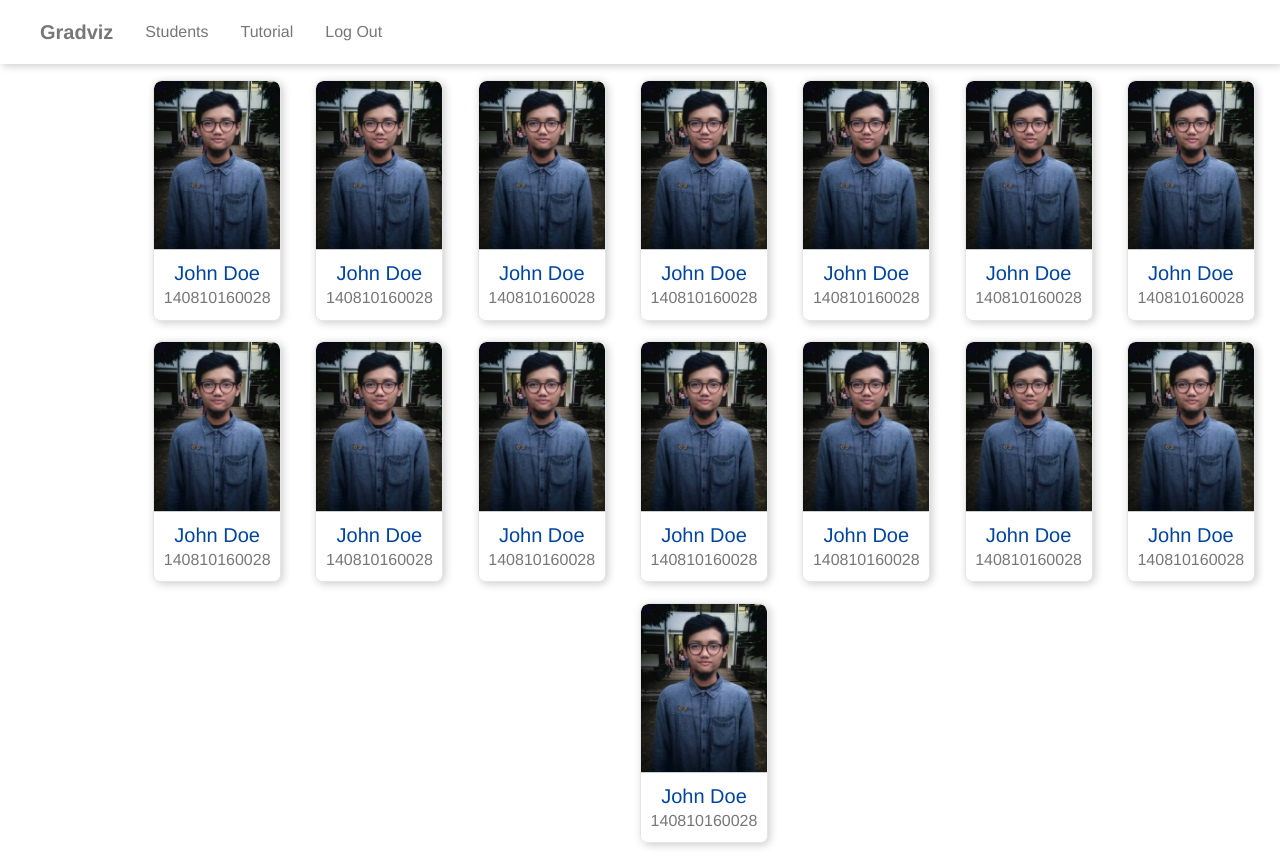
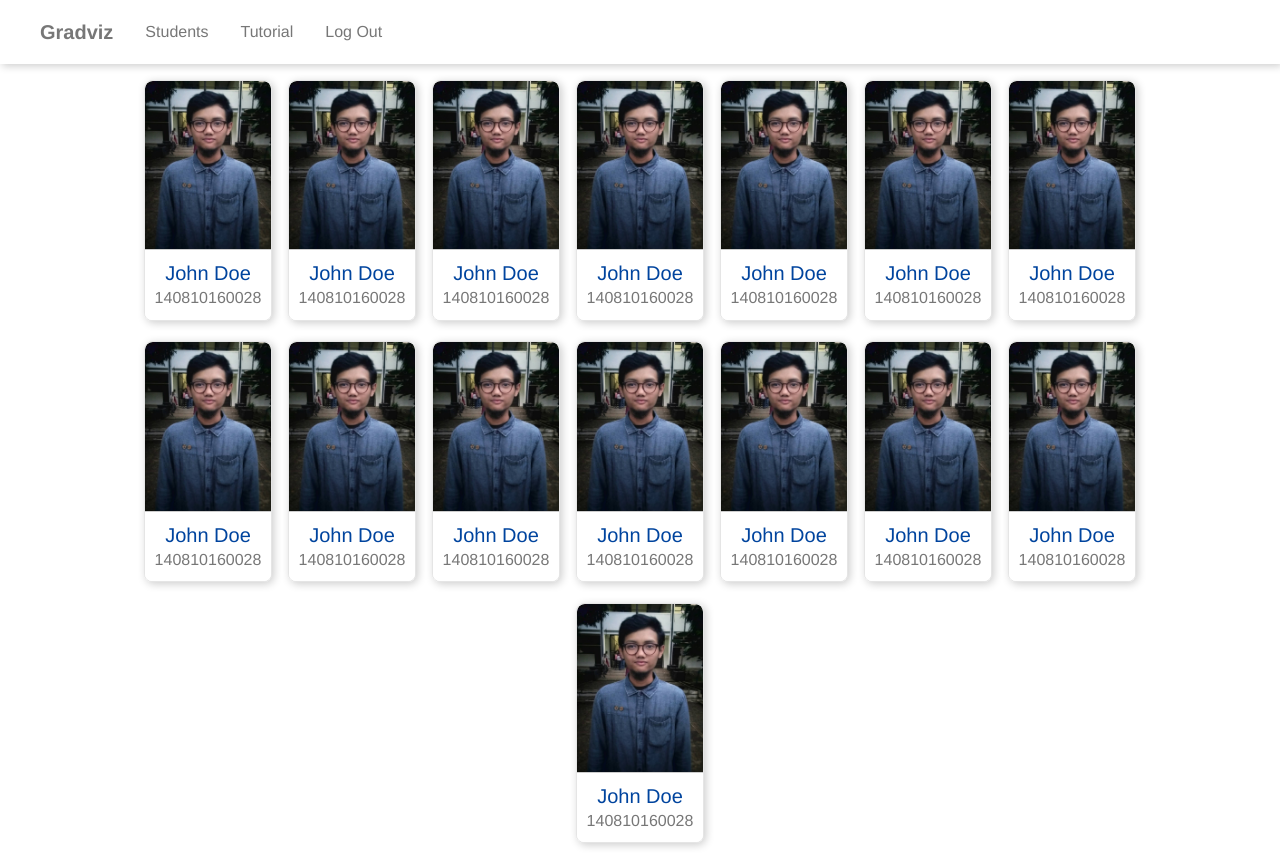
Before and after one commit to fahmifan/grad-viz-react, a React (Create React App) app: page /students in a window 1280 px wide. Built offline with nearby package versions, Linux system fonts and the light colour scheme.

Commit message:
change to `w-80` & `center`

```diff
--- a/src/containers/Students/Students.js
+++ b/src/containers/Students/Students.js
@@ -11,7 +11,7 @@ class Students extends Component {
 
   render() {
     return (
-      <div className="w-90 vh-100 pa2 flex flex-wrap mt5 ml-auto">
+      <div className="w-80 vh-100 pa2 flex flex-wrap mt5 center">
         <Student clicked={() => this.onClickHandler(1)} />
         <Student clicked={() => this.onClickHandler(1)} />
         <Student clicked={() => this.onClickHandler(1)} />
```
